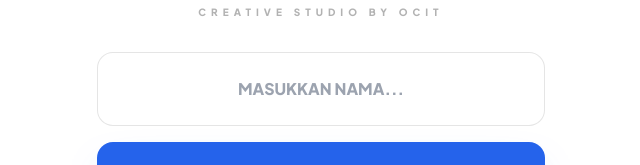
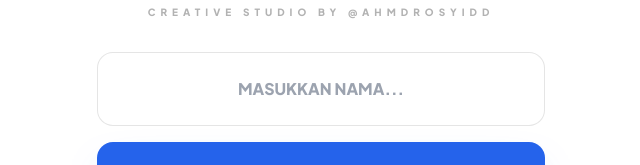
Before and after one commit to ahmadrosyidbaru-sys/photoboth, a plain HTML site: page index.html in a window 1280 px wide. Shown: the part 371-536 px from the top of the page, 319-959 px from the left. Drawn offline with nearby package versions, Linux system fonts and the light colour scheme; a web font is replaced by a local one.

Commit message:
Update index.html

```diff
--- a/index.html
+++ b/index.html
@@ -124,7 +124,7 @@
         <div class="w-full max-w-md space-y-8 text-center">
             <div class="space-y-2">
                 <h1 class="text-7xl font-black italic tracking-tighter text-blue-600 uppercase">Snap Studio</h1>
-                <p class="text-black/30 text-[10px] font-bold uppercase tracking-[0.5em]">Creative Studio by Ocit</p>
+                <p class="text-black/30 text-[10px] font-bold uppercase tracking-[0.5em]">Creative Studio by @ahmdrosyidd</p>
             </div>
 
             <div id="step-name" class="space-y-4">
```
